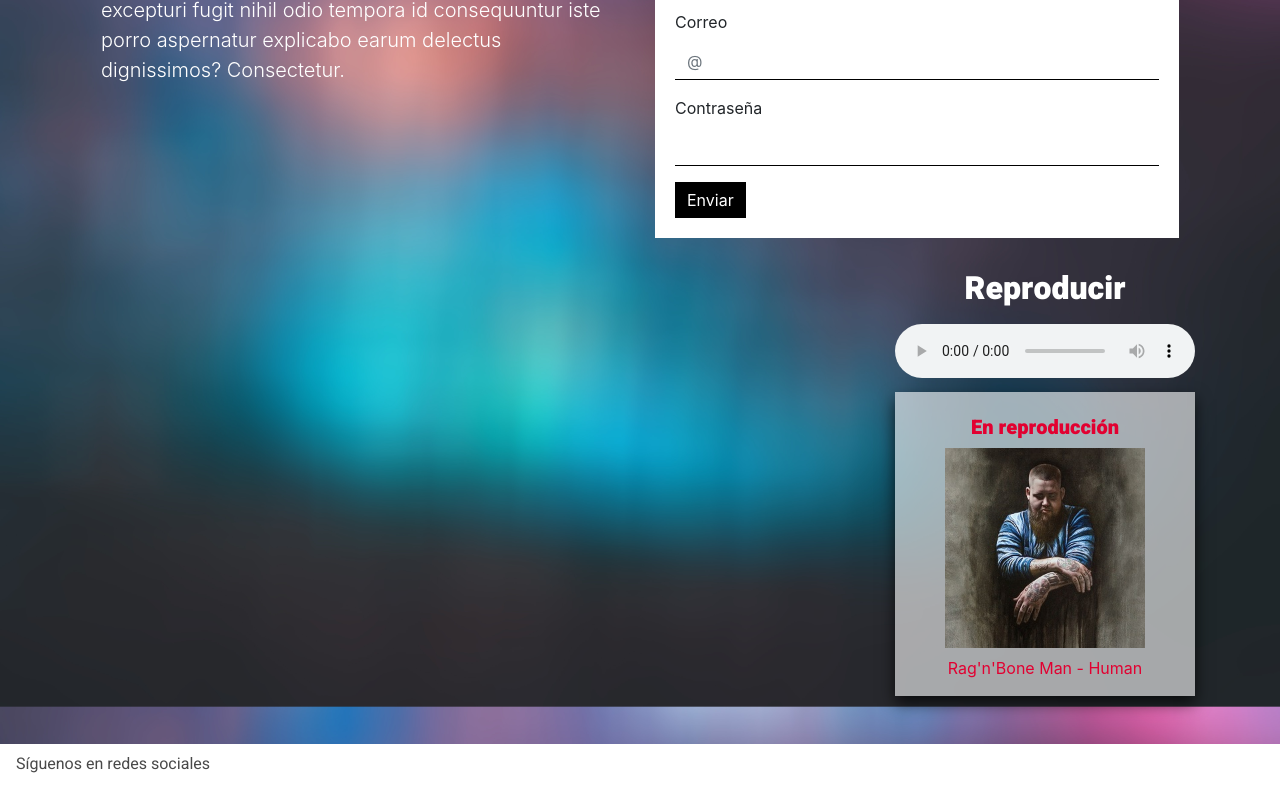
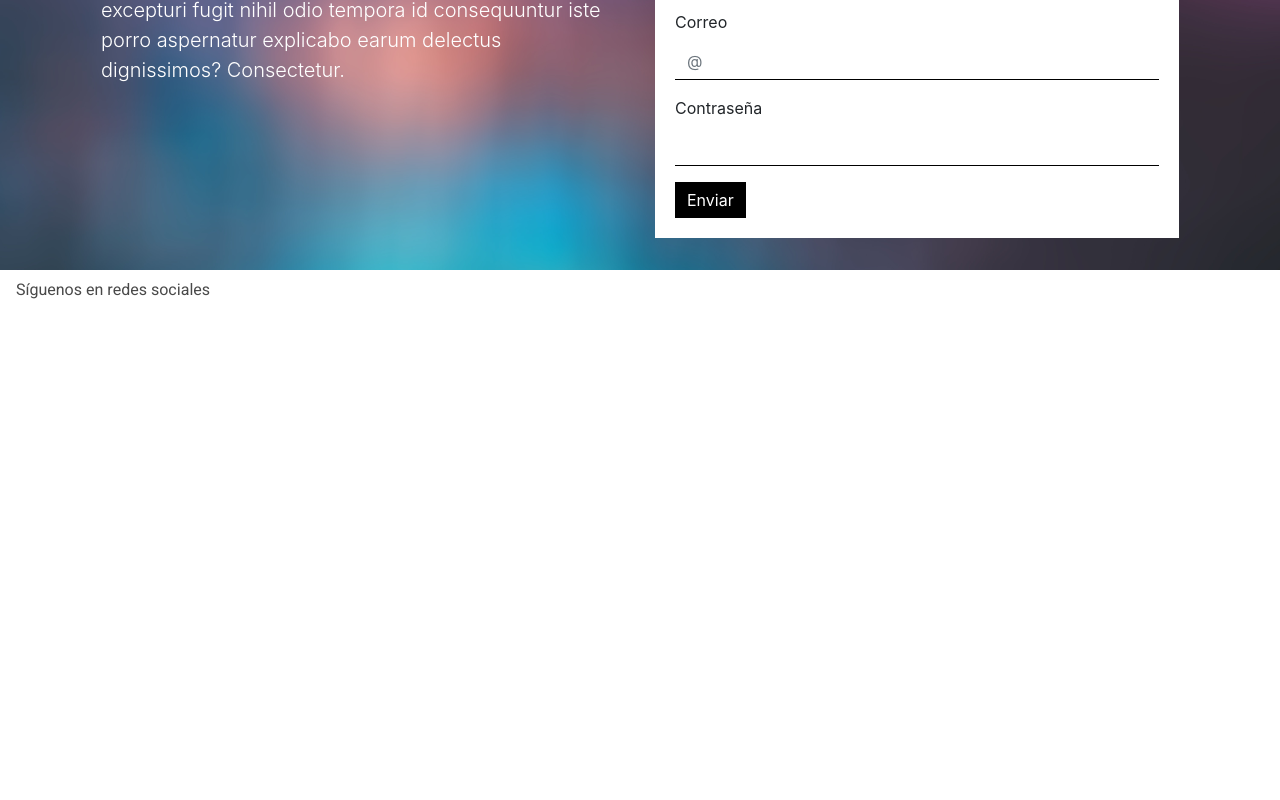
Before and after one commit to chiano-co/bit-music, an Angular app: page /content in a window 1280 px wide. Shown: the part 1000-1800 px from the top of the page. After the commit the page ends 1326 px from the top, so only its background shows below. Built offline with nearby package versions, Linux system fonts and the light colour scheme.

Commit message:
Update app.component.html

```diff
--- a/src/app/app.component.html
+++ b/src/app/app.component.html
@@ -7,5 +7,4 @@
 
 
 <router-outlet></router-outlet>
-<app-player></app-player>
 <app-footer></app-footer>
```
